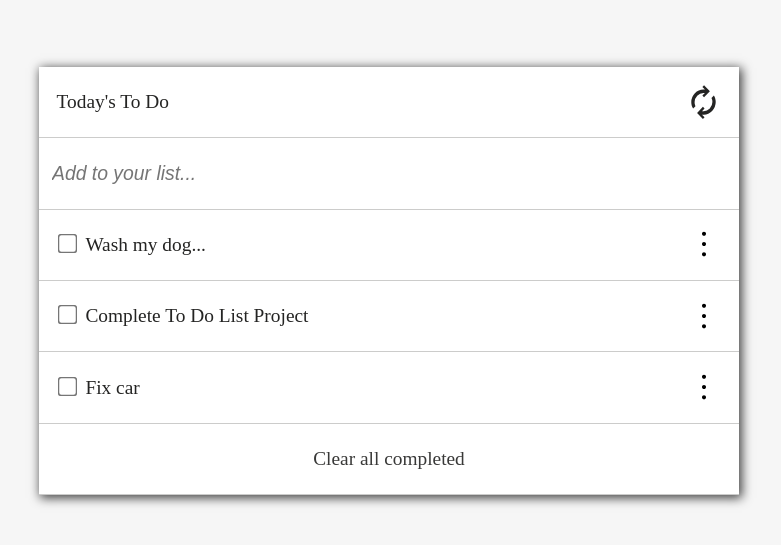
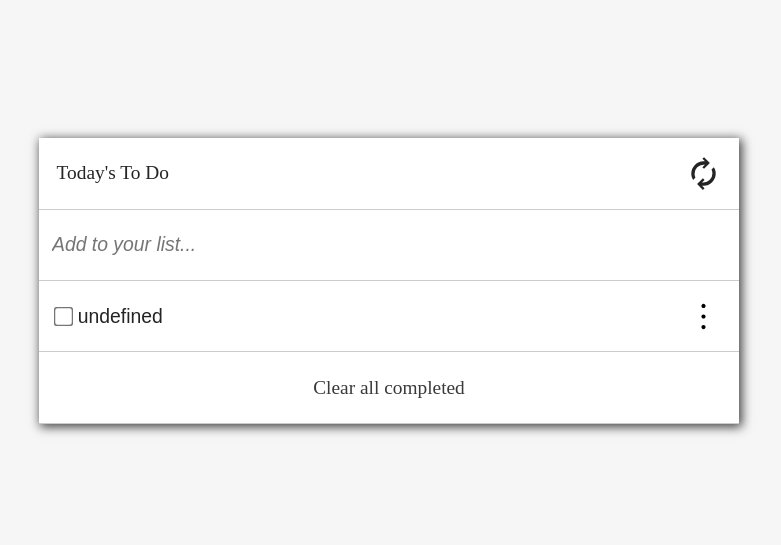
Before and after one commit to danyhoshi/todoList, a website built with webpack: page index.html in a window 1280 px wide. Shown: the part 119-664 px from the top of the page, without its empty margins (251-1032 px from the left). Built offline with nearby package versions, Linux system fonts and the light colour scheme.

Commit message:
Change label to inputs for tasks

```diff
--- a/index.html
+++ b/index.html
@@ -17,9 +17,6 @@
                   <p>Today's To Do</p> <div class="container-svg"><img alt="reload"></div>
               </div>
               <div><input type="text" class="in" placeholder="Add to your list... "></div>
-              <div><div class="checkbox"><input id="task0" type="checkbox" name="task0"><label for="task0">Wash my dog... </label></div> <div class="container-svg"><img alt="edit"></div></div>
-              <div><div class="checkbox"><input id="task1" type="checkbox" name="task1"><label for="task1">Complete To Do List Project </label></div> <div class="container-svg"><img alt="edit"></div></div>
-              <div><div class="checkbox"><input id="task2" type="checkbox" name="task2"><label for="task2">Fix car </label></div> <div class="container-svg"><img alt="edit"></div></div>
             <div class="clearAll">Clear all completed</div>
         </div>
     </div>
--- a/src/index.js
+++ b/src/index.js
@@ -9,6 +9,54 @@ const input = document.querySelector('.in');
 
 const img = document.querySelectorAll('.container-svg img');
 
+const clearAll = document.querySelector('.clearAll');
+
+function printTasks(element, index) {
+  const div = document.createElement('div');
+  const divC = document.createElement('div');
+  const inputCheck = document.createElement('input');
+  const inputTask = document.createElement('input');
+  const divSvg = document.createElement('div');
+  const svg = document.createElement('img');
+  divC.classList.add('checkbox');
+  inputCheck.id = `task${index}`;
+  inputCheck.type = 'checkbox';
+  inputCheck.name = `task${index}`;
+  inputCheck.checked = element.state;
+  inputTask.value = element.description;
+  inputTask.setAttribute('name', `task${index}t`);
+  inputTask.classList.add('inTask');
+  divSvg.classList.add('container-svg');
+  svg.setAttribute('src', moreVert);
+  svg.setAttribute('alt', 'edit');
+  divC.appendChild(inputCheck);
+  divC.appendChild(inputTask);
+  div.appendChild(divC);
+  divSvg.appendChild(svg);
+  div.appendChild(divSvg);
+  return div;
+}
+
+document.addEventListener('DOMContentLoaded', () => {
+  if (localStorage.getItem('tasks')) {
+    tdL.tasks = JSON.parse(localStorage.getItem('tasks'));
+    tdL.tasks.forEach((element, index) => {
+      console.log(element.description, element.state, index);
+      clearAll.insertAdjacentElement('beforebegin', printTasks(element, index));
+    });
+  } else {
+    // const tsk = new Task('Wash my dog...'); // false por defecto
+    tdL.addTask(new Task('Wash my dog...'));
+    tdL.addTask(new Task('Complete To Do List Project'));
+    tdL.addTask(new Task('Fix car '));
+
+    localStorage.setItem('tasks', JSON.stringify(tdL.getTasks()));
+    console.log(localStorage.getItem('tasks'));
+    console.log(`GetTask${tdL.getTasks().length}`);
+    clearAll.insertAdjacentElement('beforebegin', printTasks(tdL.getTasks(), tdL.getTasks().length));
+  }
+});
+
 img.forEach((element) => {
   element.setAttribute('src', moreVert);
 });
@@ -18,10 +66,10 @@ document.querySelector('img[alt=reload]').setAttribute('src', sinc);
 document.addEventListener('change', (e) => {
   const check = e.target;
   if (e.target.type === 'checkbox') {
-    const tskD = document.querySelector(`label[for='${check.name}']`);
+    const tskD = document.querySelector(`input[name='${check.name}t']`);
     if (check.checked) {
       tskD.classList.add('checked');
-      console.log(`Task selected: ${tskD.textContent}`);
+      console.log(`Task selected: ${tskD.value}`);
     } else {
       tskD.classList.remove('checked');
     }
--- a/src/style.css
+++ b/src/style.css
@@ -4,6 +4,7 @@
   --color-clear: #393938;
   --color-line: #cccccb;
   --color-container: #fff;
+  --color-in: #fefcdc;
   --font-size: 1.1rem;
 }
 
@@ -12,7 +13,8 @@
   margin: 0;
   padding: 0;
   font-size: var(--font-size);
-  box-sizing: border-box;
+
+  /* box-sizing: border-box; */
   scroll-behavior: smooth;
   overflow-x: hidden;
   background-color: var(--color-base-bg);
@@ -31,7 +33,42 @@
   padding: 0 40px 0 10px;
 }
 
+.checkbox {
+  display: flex;
+  flex-direction: row;
+  justify-content: flex-start;
+  align-items: center;
+  position: relative;
+  width: 100%;
+  height: 100%;
+  padding: 0;
+}
+
+.checkbox:focus {
+  background-color: var(--color-in);
+}
+
+.inTask {
+  width: 100%;
+  text-indent: 2.2rem;
+  font-size: var(--font-size);
+  color: var(--color-text);
+  background-color: var(--color-container);
+  border: none;
+  height: 45px;
+  line-height: 15px;
+  padding: 0;
+}
+
+.inTask:focus {
+  border-color: var(--color-in);
+  outline: 0 none;
+  background-color: var(--color-in);
+}
+
 input[type="checkbox"] {
+  position: absolute;
+  margin-left: 1rem;
   transform: scale(1.5);
 }
 
@@ -53,9 +90,10 @@
 }
 
 .container-svg {
+  position: absolute;
+  right: 1rem;
   width: 2rem;
   height: 2rem;
-  padding-right: 1rem;
   cursor: pointer;
 }
 
@@ -94,12 +132,19 @@
 }
 
 .containerTodo > div {
+  position: relative;
   display: flex;
   flex-direction: row;
   justify-content: space-between;
   align-items: center;
+  width: 100%;
   height: 4rem;
+  padding: 0;
   border-bottom: solid 1px var(--color-line);
+}
+
+.containerTodo > div:focus {
+  background-color: var(--color-in);
 }
 
 .containerTodo > .clearAll {
@@ -115,12 +160,3 @@
 .containerTodo > div p {
   padding: 0 1rem;
 }
-
-.checkbox {
-  display: flex;
-  flex-direction: row;
-  justify-content: flex-start;
-  align-items: flex-start;
-  width: 90%;
-  padding: 0 1rem;
-}
```
Also changed, not shown: dist/bundle.js, dist/index.html.
